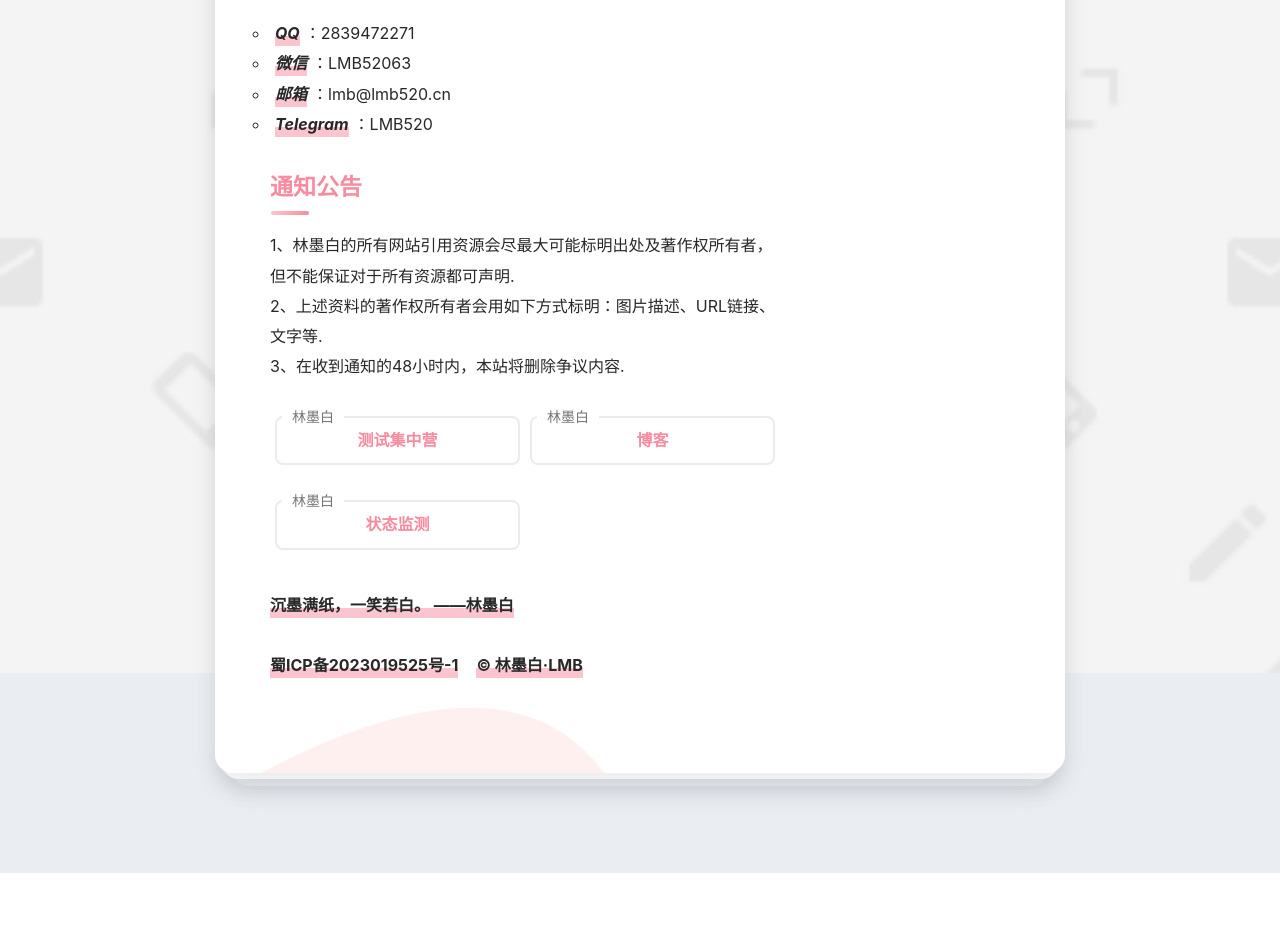
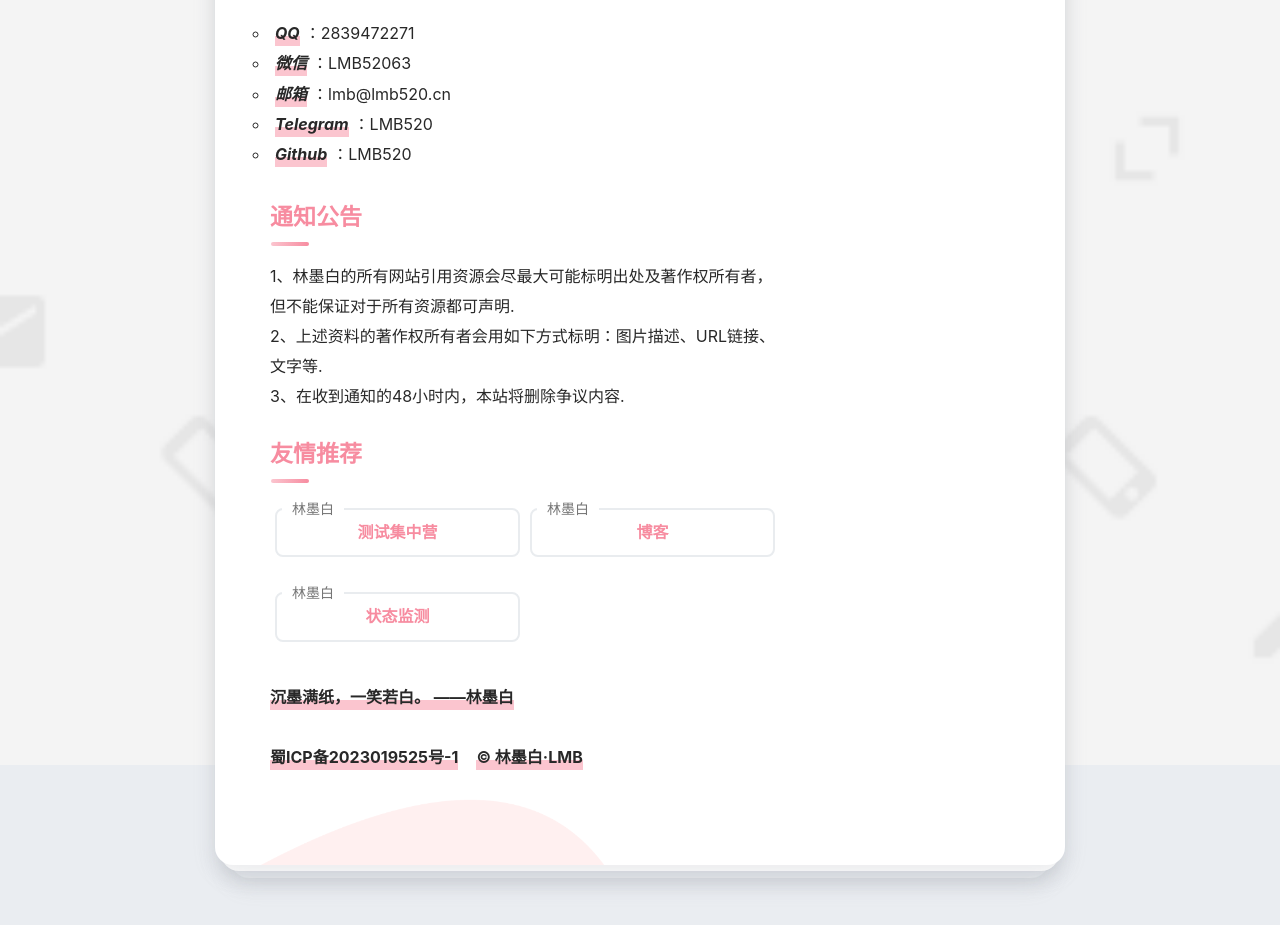
Before and after one commit to LMB520/2DGRYDY, a plain HTML site: page index.html in a window 1280 px wide. Shown: the part 820-1745 px from the top of the page. Before the commit the page ends 1693 px from the top, so only its background shows below. Drawn offline with nearby package versions, Linux system fonts and the light colour scheme.

Commit message:
修复已知Bug

```diff
--- a/index.html
+++ b/index.html
@@ -71,6 +71,7 @@
                     <li><em><b>微信</b></em>：LMB52063</li>
                     <li><em><b>邮箱</b></em>：lmb@lmb520.cn</li>
                     <li><em><b>Telegram</b></em>：LMB520</li>
+                    <li><em><b>Github</b></em>：LMB520</li>
                 </ul>
                 <h2 id="intro"><a href="#intro">通知公告</a></h2>
                 <p style="font-size: 16px;">
@@ -79,7 +80,7 @@
                     3、在收到通知的48小时内，本站将删除争议内容.</p>
 
 
-              <!-- <h2 id="domain"><a href="#domain">友情推荐</a></h2>-->
+               <h2 id="domain"><a href="#domain">友情推荐</a></h2>
                 <div class="scroll-box scroll-domain-prompt">
                     <div class="scroll-content">
 
@@ -131,4 +132,4 @@
     	setInterval("ping++", 1);
     </script>
     <script src="./asset/main.js?v=你想填什么就填什么"></script>
-<script src="./asset/yinghua.js"></script>
+    <script src="./asset/yinghua.js"></script>
```
